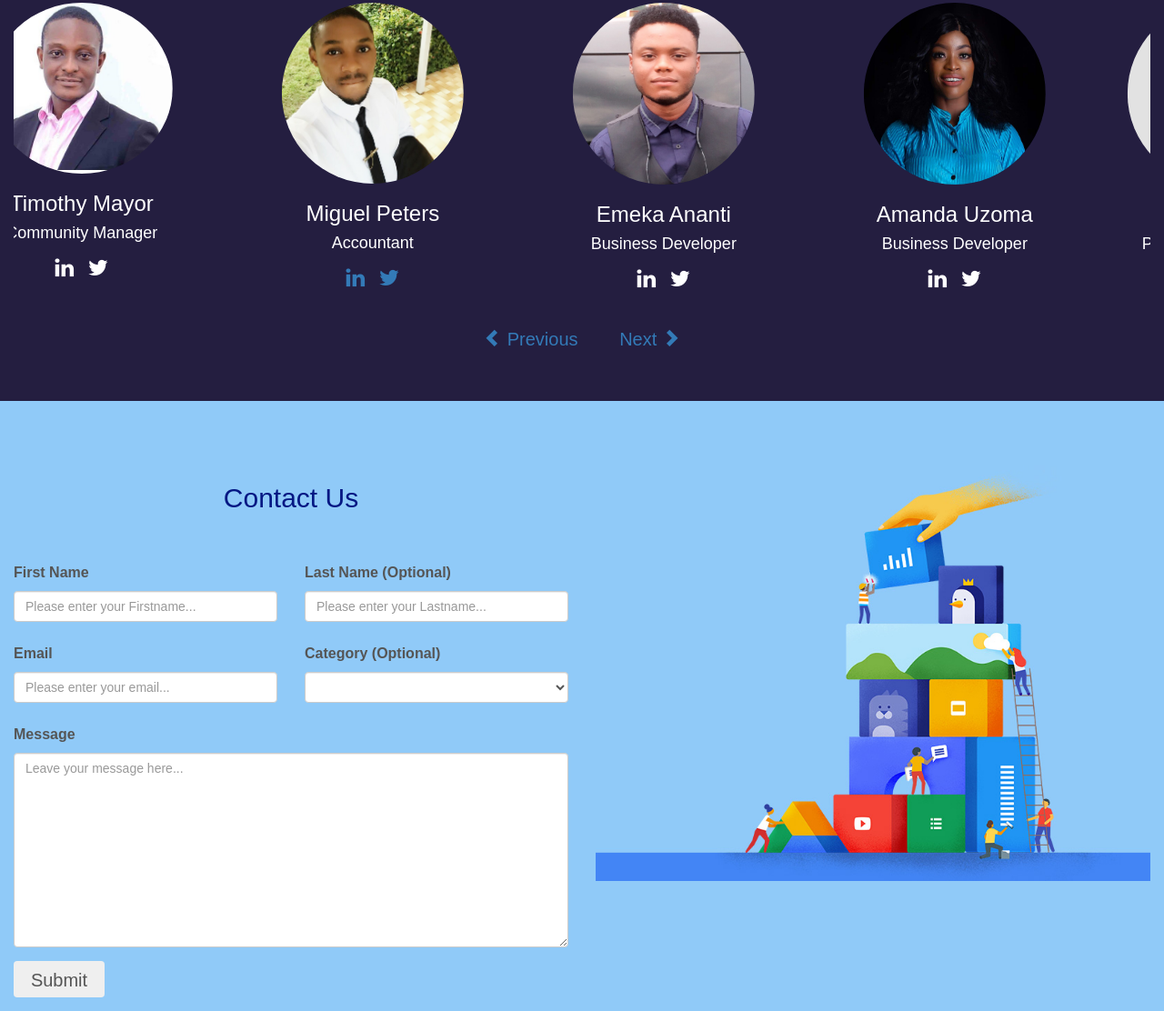
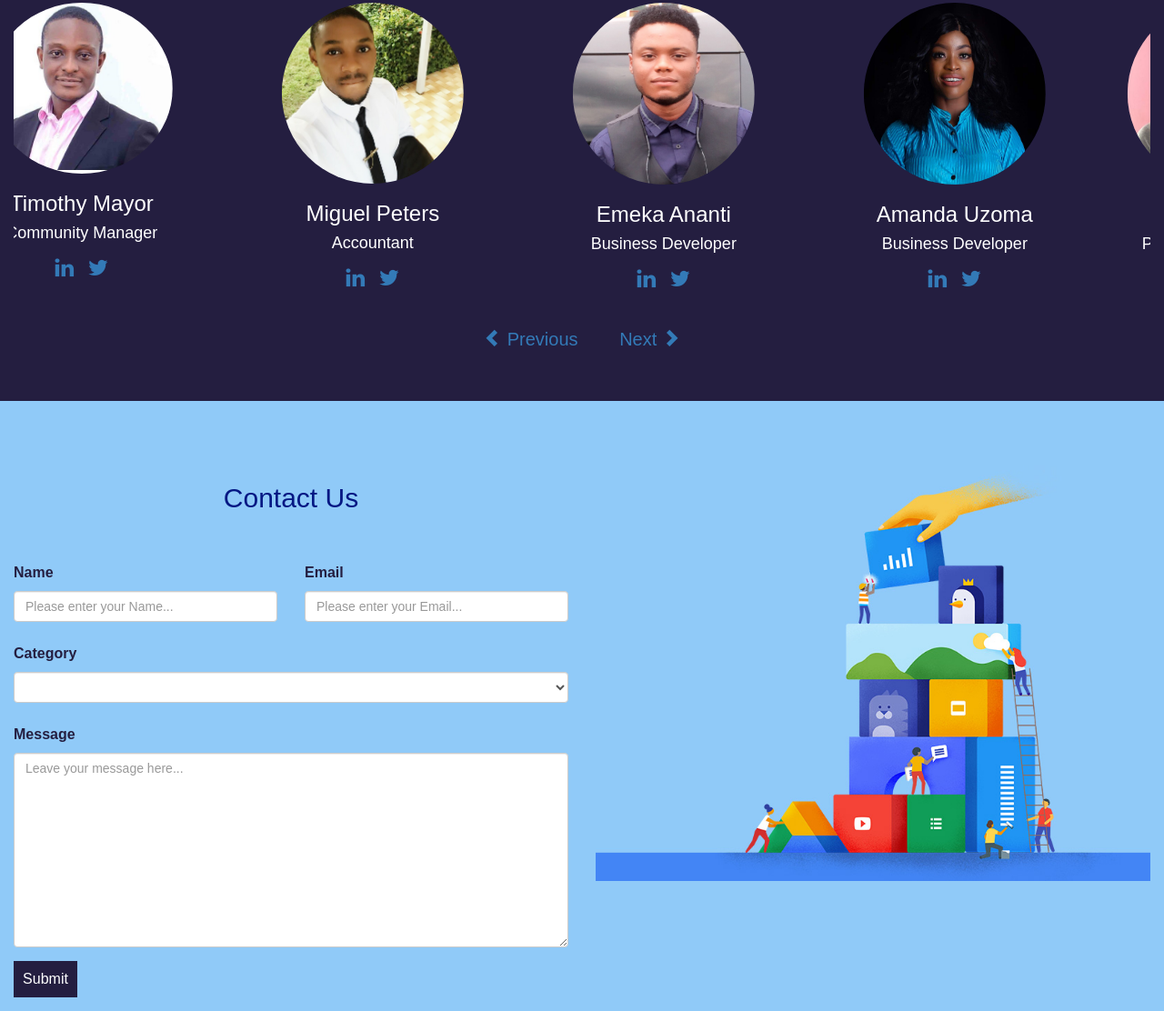
Before and after one commit to eananti/okotaGoing, a plain HTML site: page index.html in a window 1280 px wide. Shown: the part 1440-2552 px from the top of the page at 91% size. Drawn offline with nearby package versions, Linux system fonts and the light colour scheme.

Commit message:
update form

```diff
--- a/index.html
+++ b/index.html
@@ -103,8 +103,8 @@
                         <h3>Timothy Mayor</h3>
                         <h4>Community Manager</h4>
                         <ul class="spacingMobile">
-                            <i class="fa fa-linkedin" style="font-size:24px"></i>
-                            <i class="fa fa-twitter spacingLinksMobile" style="font-size:24px"></i>
+                            <a href="https://www.linkedin.com/in/timothymayor/"><i class="fa fa-linkedin" style="font-size:24px"></i></a>
+                            <a href="https://twitter.com/TimoMayor"><i class="fa fa-twitter spacingLinksMobile" style="font-size:24px"></i></a>
                         </ul>
                     </div>
                     <div class="item">
@@ -121,8 +121,8 @@
                         <h3>Emeka Ananti</h3>
                         <h4>Business Developer</h4>
                         <ul class="spacingMobile">
-                            <i class="fa fa-linkedin" style="font-size:24px"></i>
-                            <i class="fa fa-twitter spacingLinksMobile" style="font-size:24px"></i>
+                            <a href="https://www.linkedin.com/in/emeka-ananti-a87259109/"><i class="fa fa-linkedin" style="font-size:24px"></i></a>
+                            <a href="https://twitter.com/Mr__Nati"><i class="fa fa-twitter spacingLinksMobile" style="font-size:24px"></i></a>
                         </ul>
                     </div>
                     <div class="item">
@@ -130,17 +130,17 @@
                         <h3>Amanda Uzoma</h3>
                         <h4>Business Developer</h4>
                         <ul class="spacingMobile">
-                            <i class="fa fa-linkedin" style="font-size:24px"></i>
-                            <i class="fa fa-twitter spacingLinksMobile" style="font-size:24px"></i>
+                            <a href="https://www.linkedin.com/in/amandaobidikechirpy"><i class="fa fa-linkedin" style="font-size:24px"></i></a>
+                            <a href="https://www.twitter.com/amandachirpy"><i class="fa fa-twitter spacingLinksMobile" style="font-size:24px"></i></a>
                         </ul>
                     </div>
                     <div class="item">
-                        <img src="image-placeholder.jpg" alt="Lawal Akanbi" class="center">
+                        <img src="lawal.jpeg" alt="Lawal Akanbi" class="center">
                         <h3>Lawal Akanbi</h3>
                         <h4>Program Coordinator</h4>
                         <ul class="spacingMobile">
-                            <i class="fa fa-linkedin" style="font-size:24px"></i>
-                            <i class="fa fa-twitter spacingLinksMobile" style="font-size:24px"></i>
+                            <a href="https://www.linkedin.com/in/awwal1999"><i class="fa fa-linkedin" style="font-size:24px"></i></a>
+                            <a href="https://www.twitter.com/awwal1999"><i class="fa fa-twitter spacingLinksMobile" style="font-size:24px"></i></a>
                         </ul>
                     </div>
                     <div class="item">
@@ -162,7 +162,7 @@
                         </ul>
                     </div>
                     <div class="item">
-                        <img src="image-placeholder.jpg" alt="Ojediran Ayobami" class="center">
+                        <img src="ayobami.jpeg" alt="Ojediran Ayobami" class="center">
                         <h3>Ojediran Ayobami</h3>
                         <h4>Social Media Director</h4>
                         <ul class="spacingMobile">
@@ -197,8 +197,8 @@
                                 <h3>Timothy Mayor</h3>
                                 <h4>Community Manager</h4>
                                 <ul class="spacing">
-                                    <i class="fa fa-linkedin" style="font-size:24px; padding-right: 10px;"></i>
-                                    <i class="fa fa-twitter" style="font-size:24px;"></i>
+                                    <a href="https://www.linkedin.com/in/timothymayor/"><i class="fa fa-linkedin" style="font-size:24px; padding-right: 10px;"></i></a>
+                                    <a href="https://twitter.com/TimoMayor"><i class="fa fa-twitter" style="font-size:24px;"></i></a>
                                 </ul>
                             </div>
                             <div class="col-sm-3">
@@ -215,8 +215,8 @@
                                 <h3>Emeka Ananti</h3>
                                 <h4>Business Developer</h4>
                                 <ul class="spacing">
-                                    <i class="fa fa-linkedin" style="font-size:24px; padding-right: 10px;"></i>
-                                    <i class="fa fa-twitter" style="font-size:24px"></i>
+                                    <a href="https://www.linkedin.com/in/emeka-ananti-a87259109/"><i class="fa fa-linkedin" style="font-size:24px; padding-right: 10px;"></i></a>
+                                    <a href="https://twitter.com/Mr__Nati"><i class="fa fa-twitter" style="font-size:24px"></i></a>
                                 </ul>
                             </div>
                             <div class="col-sm-3">
@@ -224,8 +224,8 @@
                                 <h3>Amanda Uzoma</h3>
                                 <h4>Business Developer</h4>
                                 <ul class="spacing">
-                                    <i class="fa fa-linkedin" style="font-size:24px; padding-right: 10px;"></i>
-                                    <i class="fa fa-twitter" style="font-size:24px"></i>
+                                    <a href="https://www.linkedin.com/in/amandaobidikechirpy"><i class="fa fa-linkedin" style="font-size:24px; padding-right: 10px;"></i></a>
+                                    <a href="https://www.twitter.com/amandachirpy"><i class="fa fa-twitter" style="font-size:24px"></i></a>
                                 </ul>
                             </div>
                         </div>
@@ -233,12 +233,12 @@
                     <div class="item">
                         <div class="row">
                             <div class="col-sm-3">
-                                <img src="image-placeholder.jpg" alt="Lawal Akanbi" class="center">
+                                <img src="lawal.jpeg" alt="Lawal Akanbi" class="center">
                                 <h3>Lawal Akanbi</h3>
                                 <h4>Program Coordinator</h4>
                                 <ul class="spacing">
-                                    <i class="fa fa-linkedin" style="font-size:24px; padding-right: 10px;"></i>
-                                    <i class="fa fa-twitter" style="font-size:24px"></i>
+                                    <a href="https://www.linkedin.com/in/awwal1999"><i class="fa fa-linkedin" style="font-size:24px; padding-right: 10px;"></i></a>
+                                    <a href="https://www.twitter.com/awwal1999"><i class="fa fa-twitter" style="font-size:24px"></i></a>
                                 </ul>
                             </div>
                             <div class="col-sm-3">
@@ -260,7 +260,7 @@
                                 </ul>
                             </div>
                             <div class="col-sm-3">
-                                <img src="image-placeholder.jpg" alt="Ojediran Ayobami" class="center">
+                                <img src="ayobami.jpeg" alt="Ojediran Ayobami" class="center">
                                 <h3>Ojediran Ayobami</h3>
                                 <h4>Social Media Director</h4>
                                 <ul class="spacing">
@@ -289,59 +289,38 @@
         <div class="container-fluid bg-4">
             <div class="row">
                 <div class="col-sm-6 col-md-6 col-lg-6">
-
-                    <form id="contact-form" method="post" action="#" role="form">
+                    <form class="form" action="https://docs.google.com/forms/d/e/1FAIpQLSdzohMGzlUjGUS5uNqqA-TtUDN3nlJ9E4dSB_6BhES7RFDG5A/formResponse" target="_blank">
                         <h2 style="color: rgb(4, 23, 131); text-align:center;">Contact Us</h2>
                         <br>
                         <div class="row">
                             <div class="col-md-6">
                                 <div class="form-group">
-									<label for="form_name">First Name</label>
-									<input id="form_name" type="text" name="name" class="form-control" placeholder="Please enter your Firstname..." required="required" data-error="Firstname is required.">
-									<div class="help-block with-errors"></div>
+                                    <label>Name</label>
+                                    <input name="entry.1714575339" type="text" class="form-control" placeholder="Please enter your Name..." required/>
                                 </div>
                             </div>
                             <div class="col-md-6">
                                 <div class="form-group">
-									<label for="form_lastname">Last Name (Optional)</label>
-									<input id="form_lastname" type="text" name="surname" class="form-control" placeholder="Please enter your Lastname..." required="required" data-error="Lastname is required.">
-									<div class="help-block with-errors"></div>
+                                    <label>Email</label>
+                                    <input name="entry.1076807422" type="email" class="form-control" placeholder="Please enter your Email..." required/>
                                 </div>
                             </div>
                         </div>
-						<div class="row">
-							<div class="col-md-6">
                         <div class="form-group">
-									<label for="form_email">Email</label>
-									<input id="form_email" type="email" name="email" class="form-control" placeholder="Please enter your email..." required="required" data-error="Valid email is required.">
-									<div class="help-block with-errors"></div>
+                            <label>Category</label>
+                            <select name="entry.706721312" class="form-control" required/>
+                                <option selected></option>
+                                <option name="entry.706721312">New Project</option>
+                                <option name="entry.706721312">Ongoing Project Status</option>
+                                <option name="entry.706721312">Others</option>
+                            </select>
                         </div>
+                        <div class="form-group">
+                            <label>Message</label>
+                            <textarea name="entry.1680330917" class="form-control" placeholder="Leave your message here..." rows="10" required/></textarea>
                         </div>
-							<div class="col-md-6">
-								<div class="form-group">
-									<label for="form_need">Category (Optional)</label>
-									<select id="form_need" name="need" class="form-control" required="required" data-error="Please specify your need.">
-										<option value=""></option>
-										<option value="Request quotation">New Project</option>
-										<option value="Request order status">Ongoing Project Status</option>
-										<option value="Other">Others</option>
-									</select>
-									<div class="help-block with-errors"></div>
-								</div>
-							</div>
-						</div>
-						<div class="row">
-							<div class="col-md-12">
-								<div class="form-group">
-									<label for="form_message">Message</label>
-									<textarea id="form_message" name="message" class="form-control" placeholder="Leave your message here..." rows="10" required="required" data-error="Please, leave us a message."></textarea>
-									<div class="help-block with-errors"></div>
-								</div>
-                            </div>
-
-							<div class="col-md-12">
-								<input type="button" class="btn" value="Submit" id="secondButton">
-							</div>
+                        <div>
+                            <button type="submit" id="secondButton">Submit</button>
                         </div>
                     </form>
                 </div>
--- a/main.css
+++ b/main.css
@@ -29,7 +29,7 @@ p, label {
 
 .bg-4 {
     background-color: #90caf8;
-    color: #555555;
+    color: #241e40;
 }
 
 .bg-5 {
@@ -77,9 +77,12 @@ p, label {
 }
 
 #secondButton {
-    width: 100px;
+    width: 70px;
     height: 40px;
-    font-size: 20px;
+    font-size: 16px;
+    border: none;
+    color: #ffffff;
+    background-color: #241e40;
 }
 
 #logo {
```
Also changed, not shown: ayobami.jpeg (added), lawal.jpeg (added). Lines whose indentation alone changed are shown as unchanged.
